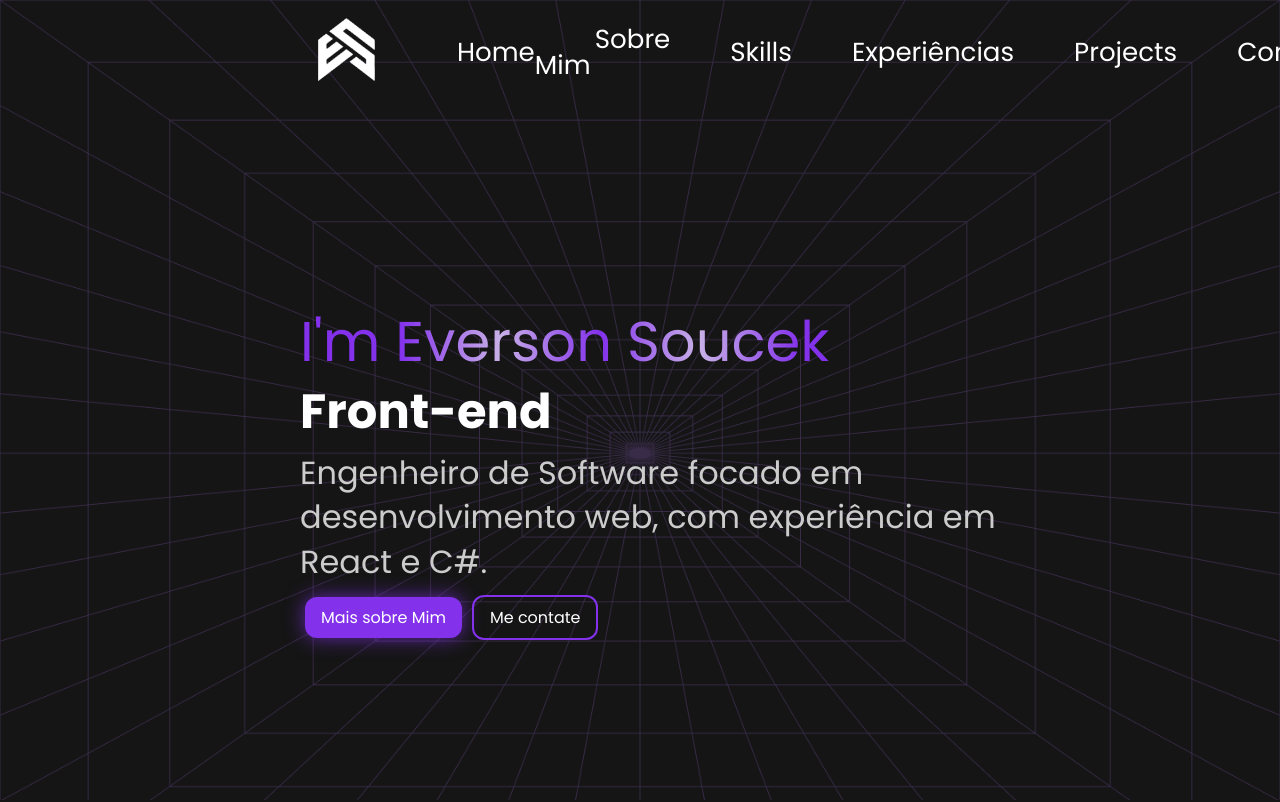
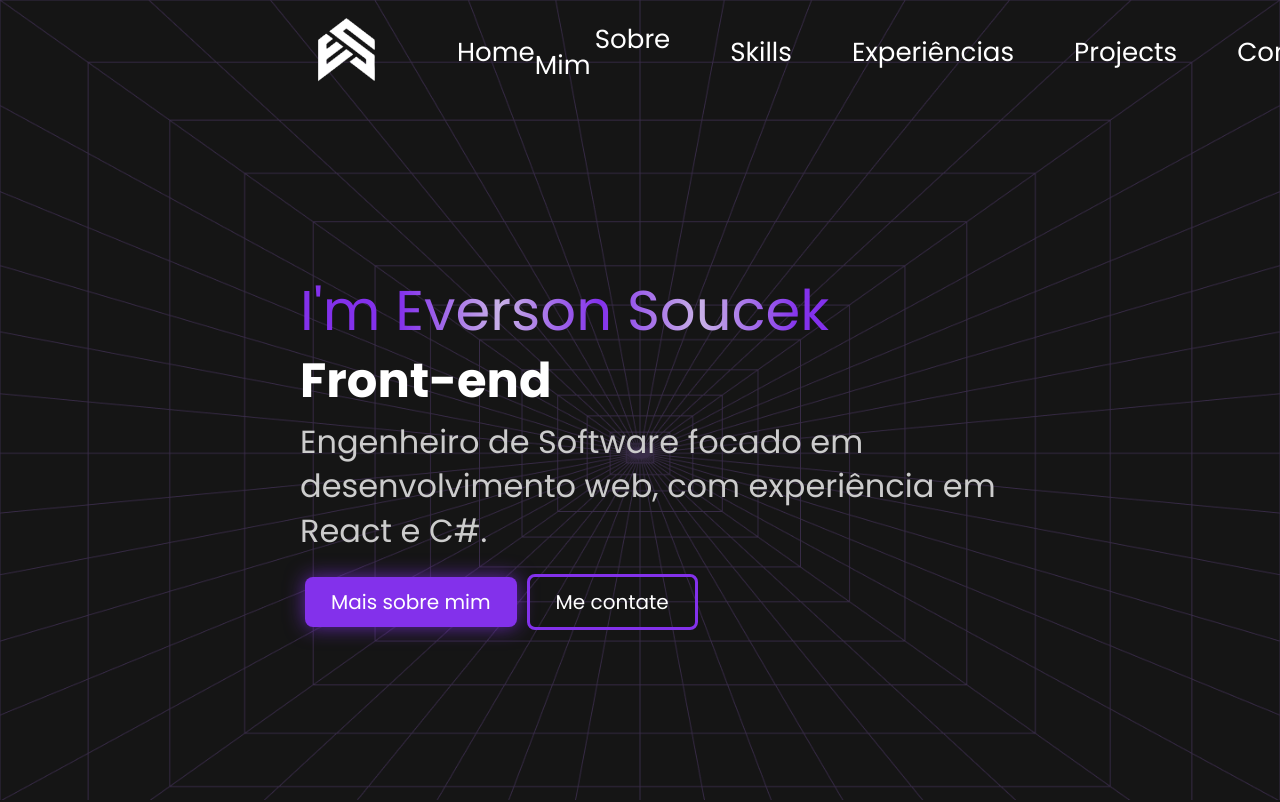
Before and after one commit to EversonSoucek/EversonSoucek.github.io, a React (Vite) app: page / in a window 1280 px wide. Shown: the top 802 px of the page. Built offline with nearby package versions, Linux system fonts and the light colour scheme.

Commit message:
feat: transforma botão em link

```diff
--- a/src/components/Animations/SlideAnimation/SlideAnimation.tsx
+++ b/src/components/Animations/SlideAnimation/SlideAnimation.tsx
@@ -7,6 +7,8 @@ const SlideAnimation = ({ isInView, duration = 0.75, children }) => {
   useEffect(() => {
     if (isInView) {
       slideControls.start("visible");
+    } else {
+      slideControls.start("hidden"); // Para reiniciar a animação quando sai de vista
     }
   }, [isInView, slideControls]);
 
--- /dev/null
+++ b/src/components/Button/Button.css
@@ -0,0 +1,35 @@
+.button {
+    font-family: "Poppins", sans-serif;
+    font-size: var(--20px);
+    padding: 15px 26px;
+    border-radius: 8px;
+    border: none;
+    cursor: pointer;
+    margin: 10px 5px;
+    transition: background 0.3s ease;
+    text-decoration: none;
+    display: inline-block;
+}
+
+.button--primary {
+    background-color: #8331EB;
+    color: white;
+    box-shadow: 0 0 20px rgba(131, 49, 235, 0.7);
+    transition: background 0.3s ease, box-shadow 0.3s ease;
+}
+
+.button--primary:hover {
+    background-color: #6a25ba;
+    box-shadow: 0 0 25px rgba(131, 49, 235, 1);
+}
+
+.button--secondary {
+    background-color: transparent;
+    color: #FFFFFF;
+    border: 3px solid #8331EB;
+}
+
+.button--secondary:hover {
+    background-color: rgba(255, 255, 255, 0.1);
+    box-shadow: 0 0 15px rgba(255, 255, 255, 1);
+}
--- /dev/null
+++ b/src/components/Button/Button.tsx
@@ -0,0 +1,12 @@
+import React from 'react';
+import './Button.css';
+
+const Button = ({ href, children, className }) => {
+  return (
+    <a href={href} className={`button ${className}`}>
+      {children}
+    </a>
+  );
+};
+
+export default Button;
--- a/src/components/Experiencias/Experiencias.tsx
+++ b/src/components/Experiencias/Experiencias.tsx
@@ -1,10 +1,22 @@
 import './Experiencias.css'
 import visual from "../../assets/img/VisualSoftwareLogo.png"
+import SlideAnimation from '../Animations/SlideAnimation/SlideAnimation'
+import FadeBottomAnimation from '../Animations/FadeBottomAnimation/FadeBottomAnimation'
+import { useRef } from 'react';
+import { useInView } from 'framer-motion';
 
 export default function Experiencias() {
+  const ref = useRef(null);
+  const isInView = useInView(ref, { once: true });
+
   return (
-    <div className="experiencias" id='experiencias'>
-      <h1 className="experiencias__titulo">Experiências</h1>
+    <div className="experiencias" id='experiencias' ref={ref}>
+      <SlideAnimation isInView={isInView}>
+        <FadeBottomAnimation isInView={isInView}>
+          <h1 className="experiencias__titulo">Experiências</h1>
+        </FadeBottomAnimation>
+      </SlideAnimation>
+
       <div className="experiencias__lista">
         <div className="experiencias__item">
           <div className="experiencias__logo">
@@ -15,7 +27,7 @@ export default function Experiencias() {
             <p className="experiencias__data">Agosto 2023</p>
             <h3 className="experiencias__cargo">Garantia de Qualidade</h3>
             <p className="experiencias__descricao">
-            Atuando como analista de QA em um ERP de gestão empresarial, envolvido na realização de testes exploratórios criação de casos de testes e documentação de novas funcionalidades do software.
+              Atuando como analista de QA em um ERP de gestão empresarial, envolvido na realização de testes exploratórios criação de casos de testes e documentação de novas funcionalidades do software.
             </p>
           </div>
         </div>
--- a/src/components/Home/Home.css
+++ b/src/components/Home/Home.css
@@ -61,40 +61,6 @@
     margin-top: 15px;
 }
 
-.Home__button {
-    font-family: "Poppins", sans-serif;
-    font-size: var(--20px);
-    padding: 8px 16px;
-    border-radius: 12px;
-    border: none;
-    cursor: pointer;
-    margin: 0 5px;
-    transition: background 0.3s ease;
-}
-
-.Home__button--primary {
-    background-color: #8331EB;
-    color: white;
-    box-shadow: 0 0 20px rgba(131, 49, 235, 0.7);
-    transition: background 0.3s ease, box-shadow 0.3s ease;
-}
-
-.Home__button--primary:hover {
-    background-color: #6a25ba;
-    box-shadow: 0 0 25px rgba(131, 49, 235, 1);
-}
-
-.Home__button--secondary {
-    background-color: transparent;
-    color: #FFFFFF;
-    border: 2px solid #8331EB;
-}
-
-.Home__button--secondary:hover {
-    background-color: rgba(255, 255, 255, 0.1);
-    box-shadow: 0 0 15px rgba(255, 255, 255, 1);
-}
-
 /* Regras para telas menores (responsividade) */
 @media (max-width: 768px) {
     .Home {
--- a/src/components/Home/Home.tsx
+++ b/src/components/Home/Home.tsx
@@ -4,6 +4,7 @@ import SlideAnimation from "../Animations/SlideAnimation/SlideAnimation";
 import FadeBottomAnimation from "../Animations/FadeBottomAnimation/FadeBottomAnimation";
 import FadeLeftAnimation from "../Animations/FadeLeftAnimation/FadeLeftAnimation";
 import "./Home.css";
+import Button from "../Button/Button";
 
 const Home = () => {
   const ref = useRef(null);
@@ -25,10 +26,11 @@ const Home = () => {
             em React e C#.
           </p>
         </FadeLeftAnimation>
+
         <FadeBottomAnimation isInView={isInView}>
           <div>
-            <button className="Home__button Home__button--primary">Mais sobre Mim</button>
-            <button className="Home__button Home__button--secondary">Me contate</button>
+            <Button className="button--primary">Mais sobre mim</Button>
+            <Button className=" button--secondary">Me contate</Button>
           </div>
         </FadeBottomAnimation>
       </div>
--- a/src/components/SobreMim/SobreMim.tsx
+++ b/src/components/SobreMim/SobreMim.tsx
@@ -1,15 +1,25 @@
+import { useRef } from 'react';
+import SlideAnimation from '../Animations/SlideAnimation/SlideAnimation';
 import './SobreMim.css';
+import { useInView } from 'framer-motion';
+import FadeBottomAnimation from '../Animations/FadeBottomAnimation/FadeBottomAnimation';
 
 export default function SobreMim() {
+  const ref = useRef(null);
+  const isInView = useInView(ref, { once: false });
+
   return (
-    <div className="sobreMim" id='sobre'>
-      <h1 className="sobreMim__Titulo">Sobre Mim</h1>
+    <div className="sobreMim" id='sobre' ref={ref}>
+      <SlideAnimation isInView={isInView}>
+        <FadeBottomAnimation isInView={isInView}>
+          <h1 className="sobreMim__Titulo">Sobre Mim</h1>
+        </FadeBottomAnimation>
+      </SlideAnimation>
       <div className="sobreMim__conteudo">
         <div className="sobreMim__secao">
           <h2 className="sobreMim__secao-titulo">Trabalho</h2>
           <p className="sobreMim__secao-texto">
             Estudante de engenharia de software no 6° período, atuando como analista de QA em um ERP de gestão empresarial, envolvido na realização de testes exploratórios e documentação de novas funcionalidades do software.
-
           </p>
         </div>
         <div className="sobreMim__secao">
--- a/src/index.css
+++ b/src/index.css
@@ -1,6 +1,8 @@
 @import url('https://fonts.googleapis.com/css2?family=Poppins:wght@400;500;600;700&display=swap');
 
 :root {
+	--20px: 1.25rem;
+	--22px: 1.38rem;
 	--24px: 1.50rem;
 	--26px: 1.63rem;
 	--30px: 1.88rem;
```
